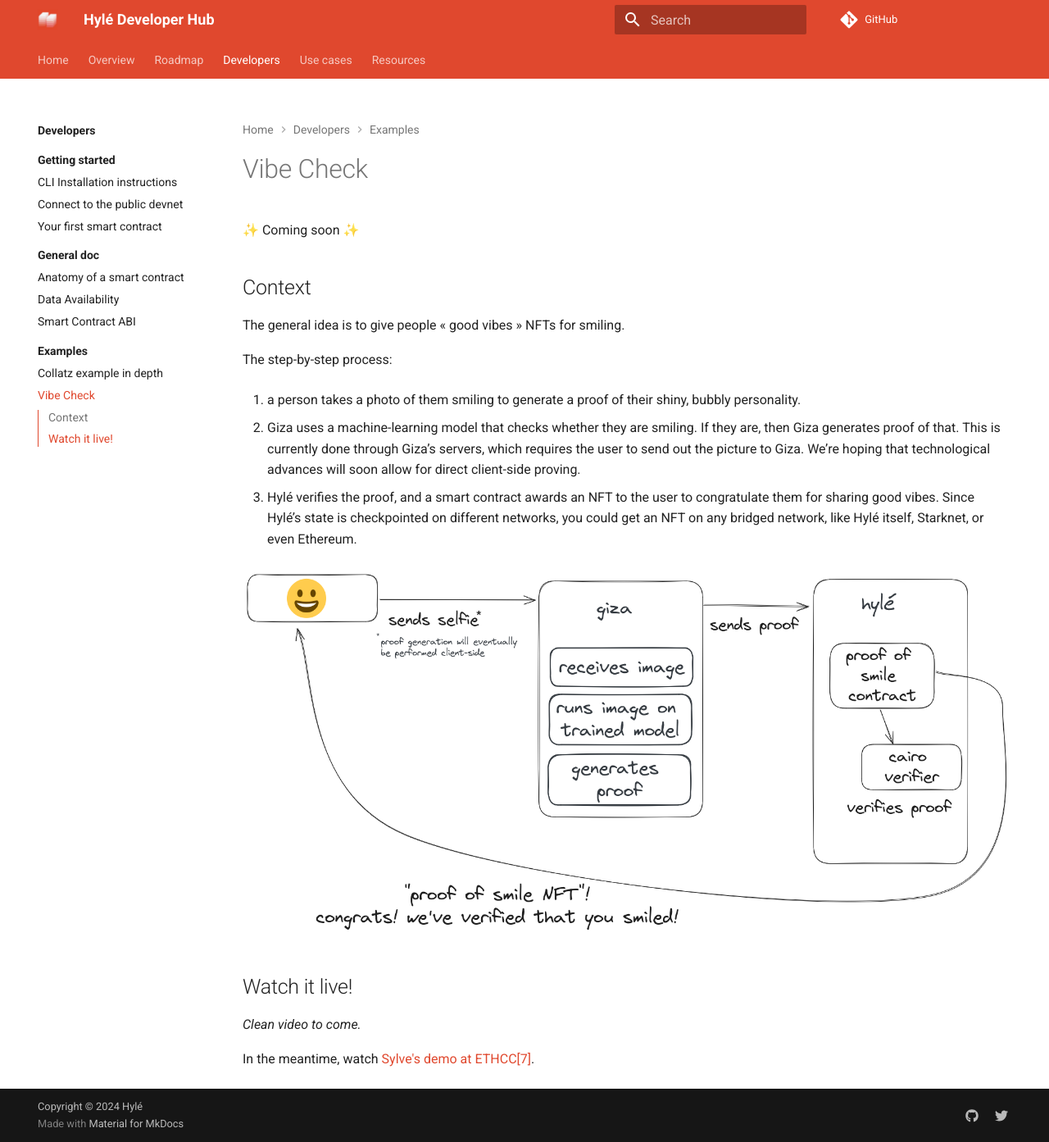
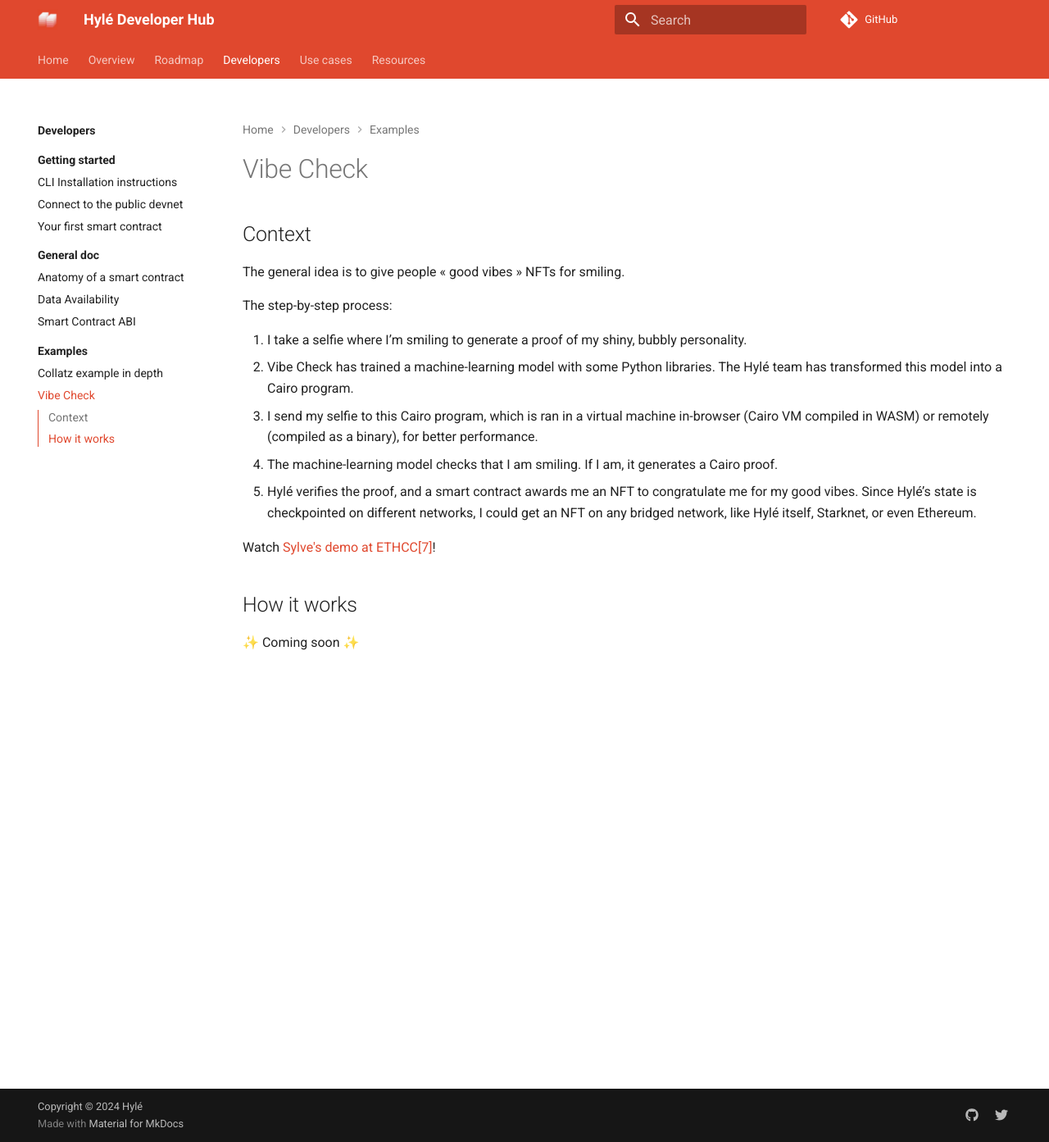
Before and after one commit to Hyle-org/devhub-hyle, an MkDocs documentation site: the page built from docs/developers/examples/vibe-check.md, in a window 1280 px wide and 1393 px high. Shown: the whole window at 82% size. Built offline with MkDocs 1.6.1 and Material for MkDocs 9.7.7, drawn with Linux system fonts in a browser that asks for light colours; comment, search, counter and statistics services are not loaded.

Commit message:
updated context

```diff
--- a/docs/developers/examples/vibe-check.md
+++ b/docs/developers/examples/vibe-check.md
@@ -1,6 +1,4 @@
 # Vibe Check
-
-✨ Coming soon ✨
 
 ## Context
 
@@ -8,15 +6,14 @@
 
 The step-by-step process:
 
-1. a person takes a photo of them smiling to generate a proof of their shiny, bubbly personality.
+1. I take a selfie where I’m smiling to generate a proof of my shiny, bubbly personality.
+2. Vibe Check has trained a machine-learning model with some Python libraries. The Hylé team has transformed this model into a Cairo program.
+3. I send my selfie to this Cairo program, which is ran in a virtual machine in-browser (Cairo VM compiled in WASM) or remotely (compiled as a binary), for better performance.
+4. The machine-learning model checks that I am smiling. If I am, it generates a Cairo proof.
+5. Hylé verifies the proof, and a smart contract awards me an NFT to congratulate me for my good vibes. Since Hylé’s state is checkpointed on different networks, I could get an NFT on any bridged network, like Hylé itself, Starknet, or even Ethereum.
 
-1. Giza uses a machine-learning model that checks whether they are smiling. If they are, then Giza generates proof of that. This is currently done through Giza’s servers, which requires the user to send out the picture to Giza. We’re hoping that technological advances will soon allow for direct client-side proving.
+Watch [Sylve's demo at ETHCC[7]](https://ethcc.io/archive/The-rise-of-truthful-applications)!
 
-1. Hylé verifies the proof, and a smart contract awards an NFT to the user to congratulate them for sharing good vibes. Since Hylé’s state is checkpointed on different networks, you could get an NFT on any bridged network, like Hylé itself, Starknet, or even Ethereum.
+## How it works
 
-![](../../assets/img/proof-of-smile-workflow.png)
-
-## Watch it live!
-*Clean video to come.*
-
-In the meantime, watch [Sylve's demo at ETHCC[7]](https://ethcc.io/archive/The-rise-of-truthful-applications).
+✨ Coming soon ✨
```
